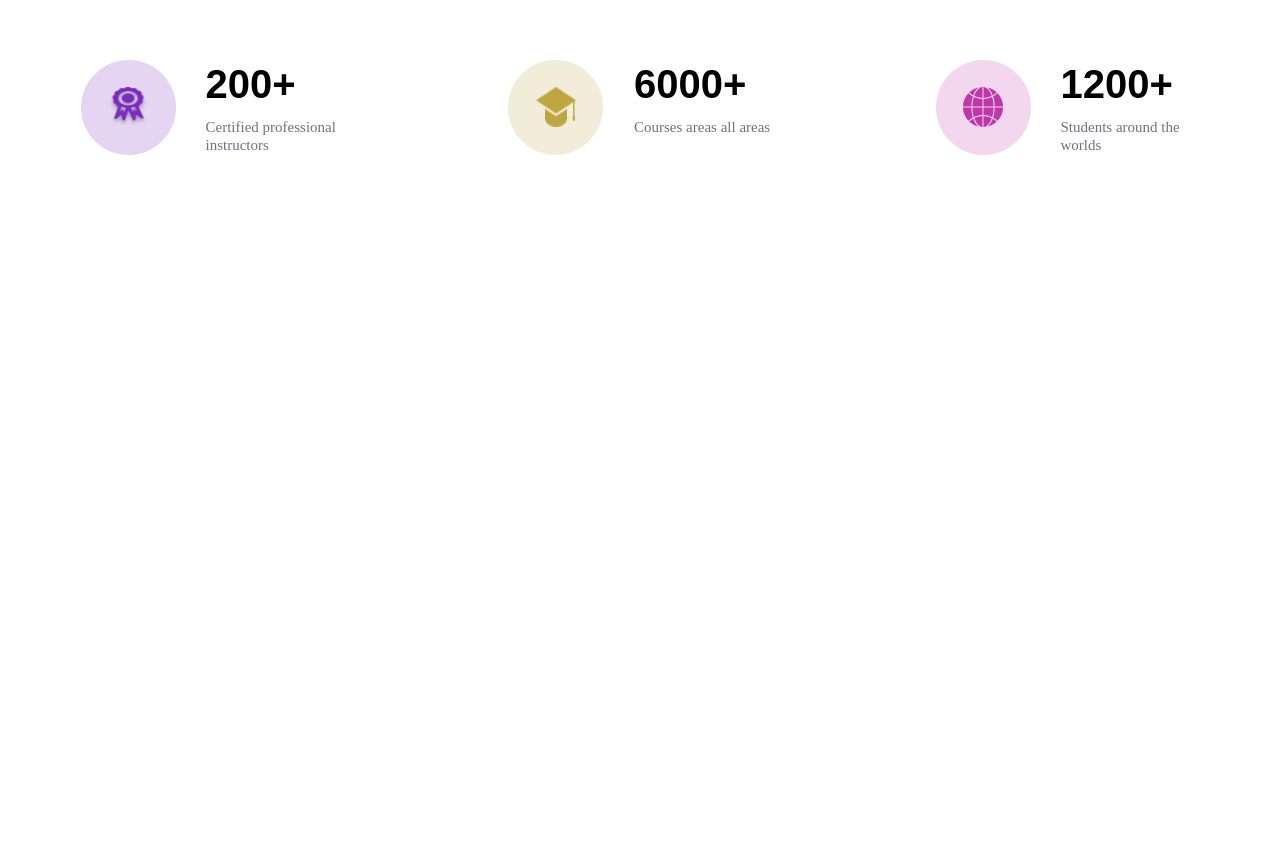
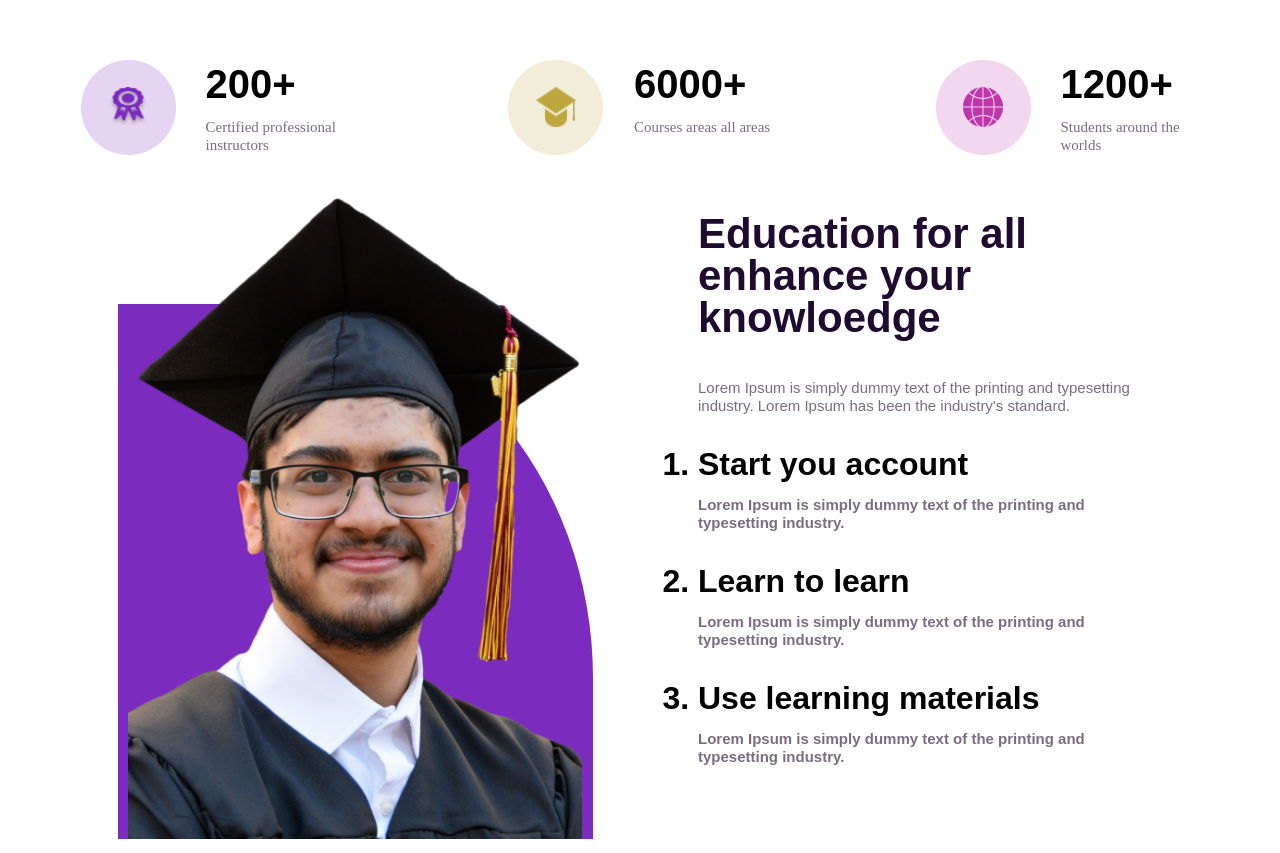
Before and after one commit to ideasaveleva/6.learning-platform, a plain HTML site: page index.html in a window 1280 px wide. Shown: the part 719-1572 px from the top of the page. Before the commit the page ends 917 px from the top, so only its background shows below. Drawn offline with Linux system fonts and the light colour scheme; a web font is replaced by a local one.

Commit message:
section is ready and adapted

```diff
--- a/css/media.css
+++ b/css/media.css
@@ -6,14 +6,20 @@
     nav {
         display: none;
     }
+    .image-bg-position {
+        margin-bottom: 30px;
+    }
 }
 @media (max-width: 767px) {
-aside {
+    aside {
         text-align: -webkit-center;
     }
-aside span {
-    margin-bottom: 30px;
-}
+    aside span {
+        margin-bottom: 30px;
+    }
+    section .image-bg {
+        height: 100%;
+    }
 }
 @media (max-width: 315px) {
     button {
--- a/index.html
+++ b/index.html
@@ -75,7 +75,7 @@
 				</p>
 			</div>
 		</div>
-		<div class="row justify-content-between pt-4 pb-5">
+		<div class="row justify-content-between pt-4 pb-3">
 			<div class="col-lg-3 col-md-2 d-lg-flex">
 				<div class="aside-bg">
 					<img src="img/icon1.png" alt="icon background">
@@ -110,7 +110,35 @@
 			</div>
 		</div>
 	</aside>
-
+	<section class="container">
+		<div class="row justify-content-around align-items-center pb-3">
+			<div class="col-lg-5 image-bg-position">
+				<div class="image-bg"></div>
+				<img src="img/Mask Group.png" alt="foto student">
+			</div>
+			<div class="col-lg-5">
+				<h2>Education for all enhance your knowloedge</h2>
+				<p>
+					Lorem Ipsum is simply dummy text of the printing and typesetting industry. Lorem Ipsum has been the
+					industry's standard.
+				</p>
+				<ol>
+					<li>Start you account</li>
+					<p>
+						Lorem Ipsum is simply dummy text of the printing and typesetting industry.
+					</p>
+					<li>Learn to learn</li>
+					<p>
+						Lorem Ipsum is simply dummy text of the printing and typesetting industry.
+					</p>
+					<li>Use learning materials</li>
+					<p>
+						Lorem Ipsum is simply dummy text of the printing and typesetting industry.
+					</p>
+				</ol>
+			</div>
+		</div>
+	</section>
 
 </body>
 
--- a/scss/nullstyle.scss
+++ b/scss/nullstyle.scss
@@ -72,8 +72,7 @@ a:visited {
 a:hover {
 	text-decoration: none;
 }
-ul,
-li {
+ul {
 	list-style: none;
 }
 img {
--- a/scss/style.scss
+++ b/scss/style.scss
@@ -70,13 +70,17 @@ article {
 		width: 100%;
 	}
 }
+%title-h2 {
+	font-family: $serif;
+	font-weight: 900;
+	font-size: 42px;
+	color: $color;
+	text-align: center;
+}
+
 aside {
 	h2 {
-		font-family: $serif;
-		font-weight: 900;
-		font-size: 42px;
-		color: $color;
-		text-align: center;
+		@extend %title-h2;
 	}
 	p {
 		color: $color-text;
@@ -112,3 +116,47 @@ aside {
 		margin-top: 10px;
 	}
 }
+section {
+	.image-bg-position {
+		position: relative;
+		z-index: 0;
+	}
+	.image-bg {
+		background-color: #7B2CBF;
+		border-radius: 0% 70% 0% 0%;
+		height: 535px;
+		position: absolute;
+		bottom: 0;
+		left: 0;
+		z-index: 1;
+		width: 100%;
+	}
+	img {
+		width: 100%;
+		position: relative;
+		z-index: 2;
+	}
+	h2 {
+		@extend %title-h2;
+		margin-bottom: 40px;
+		text-align: left;
+	}
+	ol {
+		font-family: $serif;
+		font-weight: 900;
+		font-size: 32px;
+		line-height: 38px;
+		color: $serif;
+	}
+	li {
+		margin-bottom: 13px;
+	}
+	p {
+		color: $color-text;
+		font-family: $serif;
+		font-size: 15px;
+		line-height: 18px;
+		margin-bottom: 30px;
+		max-width: 440px;
+	}
+}
```
Also changed, not shown: css/style.css.
